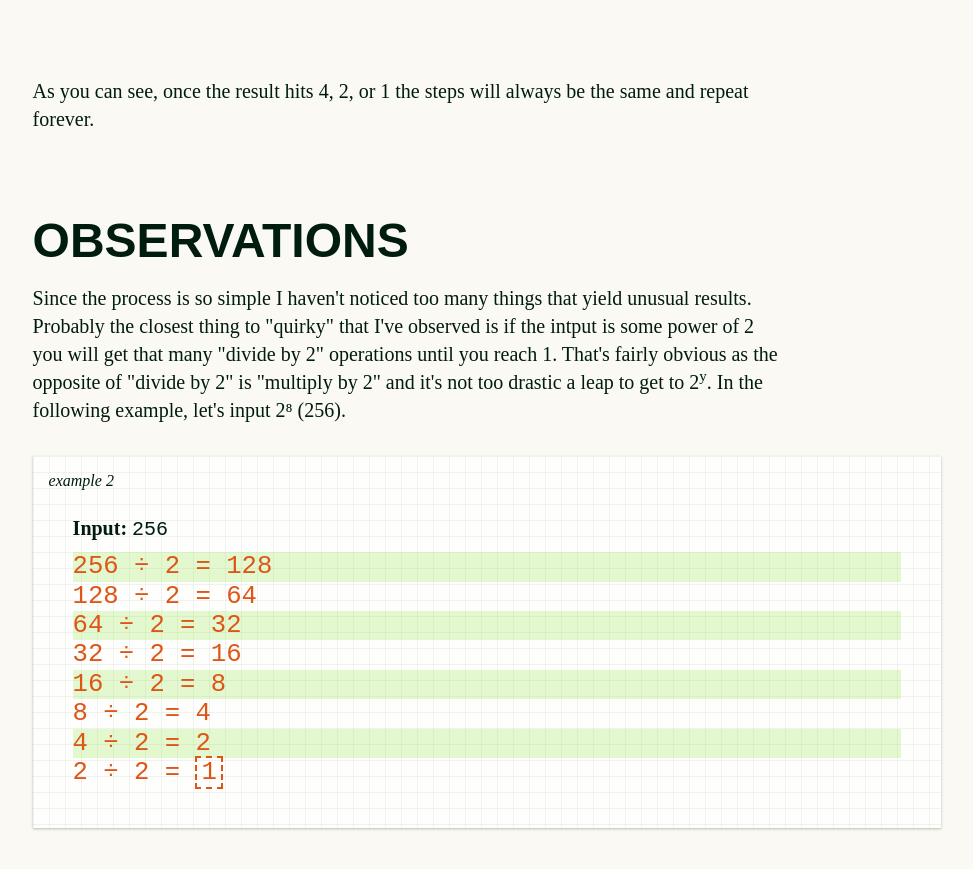
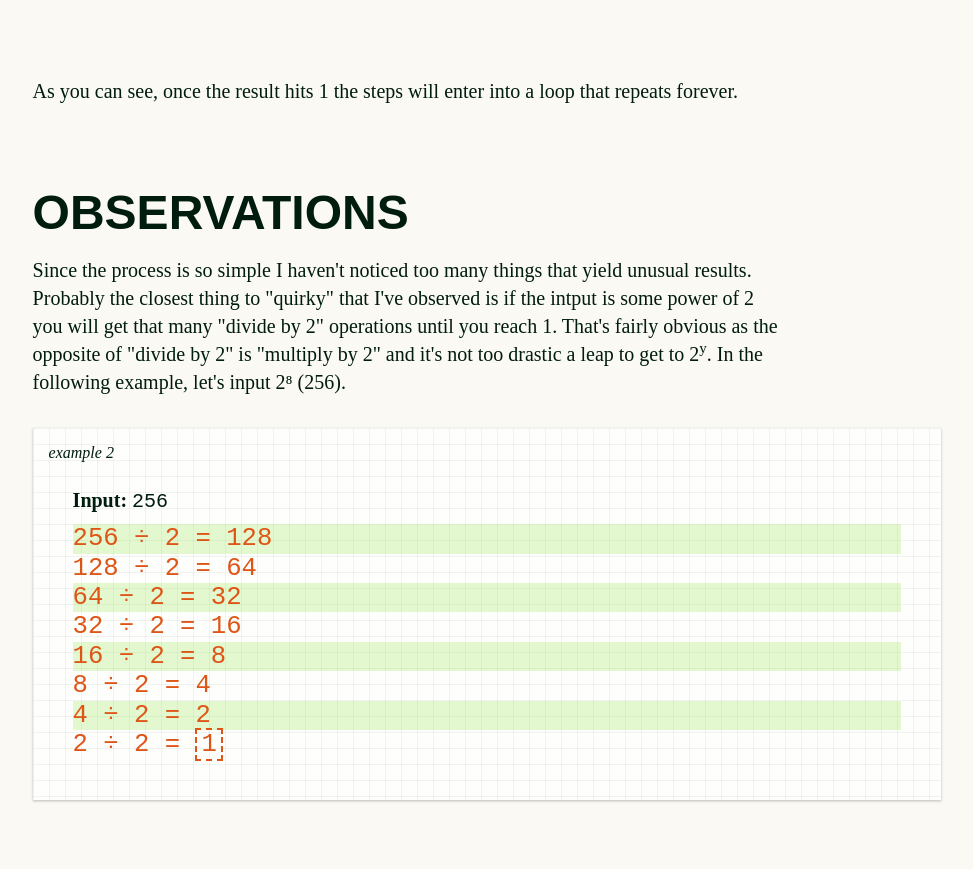
Before and after one commit to nickrichter/collatz-conjecture, a plain HTML site: page public_html/index.html in a window 1280 px wide. Shown: the part 1413-2282 px from the top of the page, without its empty margins (153-1126 px from the left). Drawn offline with Linux system fonts and the light colour scheme; a web font is replaced by a local one.

Commit message:
Copy edit

```diff
--- a/public_html/index.html
+++ b/public_html/index.html
@@ -75,7 +75,7 @@
 								</div>
 							</figure>
 
-							<p>As you can see, once the result hits 4, 2, or 1 the steps will always be the same and repeat forever.</p>
+							<p>As you can see, once the result hits 1 the steps will enter into a loop that repeats forever.</p>
 						</section><!-- /#section--the-process -->
 			<section id="section--observations">
 										<h2>Observations</h2>
```
Also changed, not shown: 1 other file.
